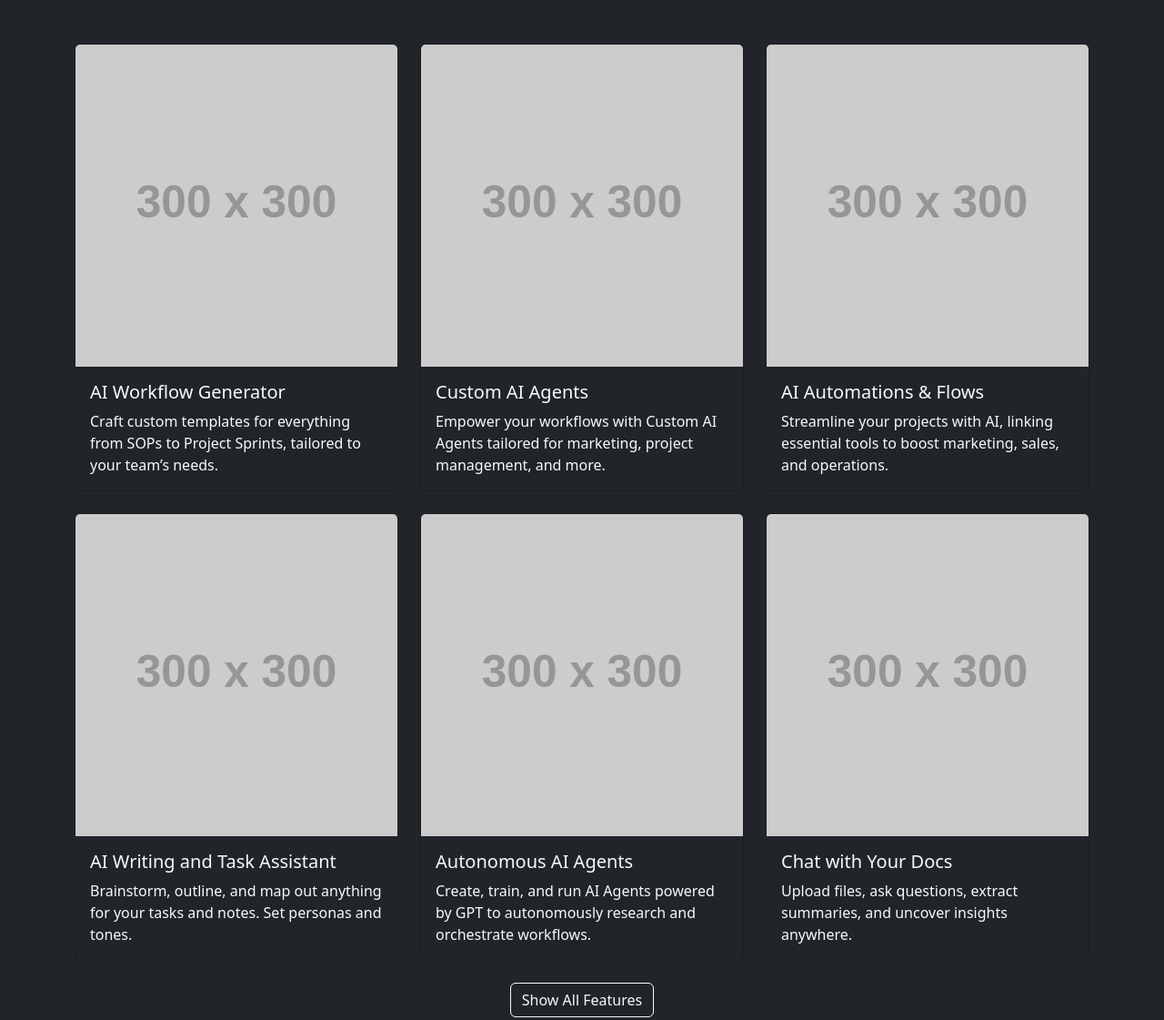
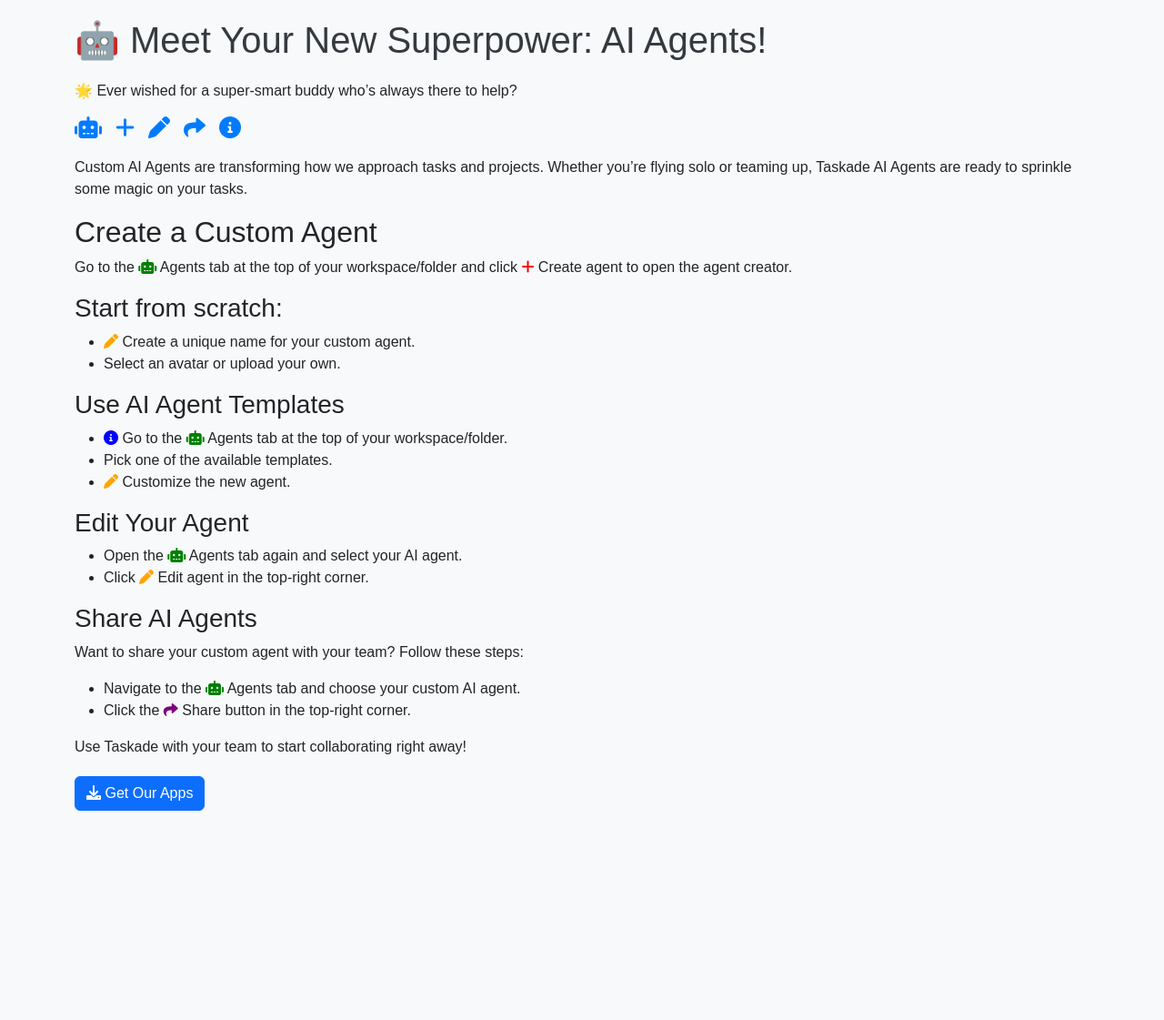
Before and after one commit to Bilal484/XTwoAI, a plain HTML site: page test.html in a window 1280 px wide. Shown: the whole page at 91% size. After the commit the page ends 911 px from the top, so only its background shows below. Drawn offline with nearby package versions, Linux system fonts and the light colour scheme; placeholder pictures from the web are drawn by us.

Commit message:
Shayan || Update

```diff
--- a/assets/css/ai-agent.css
+++ b/assets/css/ai-agent.css
@@ -14,6 +14,9 @@
     }
 
     p{
+        color: gray;
+    }
+    ul li {
         color: gray;
     }
 
@@ -61,6 +64,8 @@
         box-shadow: 0 4px 12px rgba(255, 94, 98, 0.3);
       }
 
+
+
       @media (max-width: 576px) {
         .email-input {
           flex-direction: column;
--- a/test.html
+++ b/test.html
@@ -3,101 +3,124 @@
 <head>
     <meta charset="UTF-8">
     <meta name="viewport" content="width=device-width, initial-scale=1.0">
-    <title>Bootstrap Cards Layout</title>
+    <title>Taskade AI Agents</title>
     <!-- Bootstrap CSS -->
     <link href="https://cdn.jsdelivr.net/npm/bootstrap@5.3.0-alpha1/dist/css/bootstrap.min.css" rel="stylesheet">
-    <!-- Custom CSS -->
-    <link rel="stylesheet" href="styles.css">
+    <!-- Font Awesome -->
+    <link rel="stylesheet" href="https://cdnjs.cloudflare.com/ajax/libs/font-awesome/6.0.0-beta3/css/all.min.css">
+
+    <style>
+        body {
+            font-family: 'Arial', sans-serif;
+            background-color: #f8f9fa;
+            padding: 20px;
+        }
+
+        h1 {
+            color: #343a40;
+            margin-bottom: 20px;
+        }
+
+        .icon-section {
+            display: flex;
+            justify-content: flex-start;
+            gap: 15px;
+            margin-bottom: 20px;
+        }
+
+        .icon-section i {
+            font-size: 24px;
+            color: #007bff;
+        }
+
+        .icon-section i:hover {
+            color: #0056b3;
+        }
+
+        .custom-btn {
+            margin-top: 20px;
+        }
+
+        .fa-robot {
+            color: green;
+        }
+
+        .fa-plus {
+            color: red;
+        }
+
+        .fa-pen {
+            color: orange;
+        }
+
+        .fa-share {
+            color: purple;
+        }
+
+        .fa-info-circle {
+            color: blue;
+        }
+    </style>
 </head>
-<body class="bg-dark text-light">
-    <section class="container py-5">
-        <div class="row g-4">
-            <!-- Card 1 -->
-            <div class="col-lg-4 col-md-6">
-                <div class="card bg-dark text-light h-100">
-                    <img src="https://via.placeholder.com/300" class="card-img-top" alt="AI Workflow Generator">
-                    <div class="card-body">
-                        <h5 class="card-title">AI Workflow Generator</h5>
-                        <p class="card-text">
-                            Craft custom templates for everything from SOPs to Project Sprints, tailored to your team’s needs.
-                        </p>
-                    </div>
-                </div>
-            </div>
+<body>
 
-            <!-- Card 2 -->
-            <div class="col-lg-4 col-md-6">
-                <div class="card bg-dark text-light h-100">
-                    <img src="https://via.placeholder.com/300" class="card-img-top" alt="Custom AI Agents">
-                    <div class="card-body">
-                        <h5 class="card-title">Custom AI Agents</h5>
-                        <p class="card-text">
-                            Empower your workflows with Custom AI Agents tailored for marketing, project management, and more.
-                        </p>
-                    </div>
-                </div>
-            </div>
+    <div class="container">
+        <h1>🤖 Meet Your New Superpower: AI Agents!</h1>
 
-            <!-- Card 3 -->
-            <div class="col-lg-4 col-md-6">
-                <div class="card bg-dark text-light h-100">
-                    <img src="https://via.placeholder.com/300" class="card-img-top" alt="AI Automations & Flows">
-                    <div class="card-body">
-                        <h5 class="card-title">AI Automations & Flows</h5>
-                        <p class="card-text">
-                            Streamline your projects with AI, linking essential tools to boost marketing, sales, and operations.
-                        </p>
-                    </div>
-                </div>
-            </div>
+        <p>🌟 Ever wished for a super-smart buddy who’s always there to help?</p>
 
-            <!-- Card 4 -->
-            <div class="col-lg-4 col-md-6">
-                <div class="card bg-dark text-light h-100">
-                    <img src="https://via.placeholder.com/300" class="card-img-top" alt="AI Writing and Task Assistant">
-                    <div class="card-body">
-                        <h5 class="card-title">AI Writing and Task Assistant</h5>
-                        <p class="card-text">
-                            Brainstorm, outline, and map out anything for your tasks and notes. Set personas and tones.
-                        </p>
-                    </div>
-                </div>
-            </div>
-
-            <!-- Card 5 -->
-            <div class="col-lg-4 col-md-6">
-                <div class="card bg-dark text-light h-100">
-                    <img src="https://via.placeholder.com/300" class="card-img-top" alt="Autonomous AI Agents">
-                    <div class="card-body">
-                        <h5 class="card-title">Autonomous AI Agents</h5>
-                        <p class="card-text">
-                            Create, train, and run AI Agents powered by GPT to autonomously research and orchestrate workflows.
-                        </p>
-                    </div>
-                </div>
-            </div>
-
-            <!-- Card 6 -->
-            <div class="col-lg-4 col-md-6">
-                <div class="card bg-dark text-light h-100">
-                    <img src="https://via.placeholder.com/300" class="card-img-top" alt="Chat with Your Docs">
-                    <div class="card-body">
-                        <h5 class="card-title">Chat with Your Docs</h5>
-                        <p class="card-text">
-                            Upload files, ask questions, extract summaries, and uncover insights anywhere.
-                        </p>
-                    </div>
-                </div>
-            </div>
+        <div class="icon-section">
+            <!-- Robot Icon -->
+            <i class="fas fa-robot"></i>
+            <!-- Plus Icon -->
+            <i class="fas fa-plus"></i>
+            <!-- Pen Icon -->
+            <i class="fas fa-pen"></i>
+            <!-- Share Icon -->
+            <i class="fas fa-share"></i>
+            <!-- Info Circle Icon -->
+            <i class="fas fa-info-circle"></i>
         </div>
 
-        <!-- Button Section -->
-        <div class="text-center mt-4">
-            <button class="btn btn-outline-light">Show All Features</button>
+        <p>Custom AI Agents are transforming how we approach tasks and projects. Whether you’re flying solo or teaming up, Taskade AI Agents are ready to sprinkle some magic on your tasks.</p>
+
+        <h2>Create a Custom Agent</h2>
+        <p>Go to the <i class="fas fa-robot"></i> Agents tab at the top of your workspace/folder and click <i class="fas fa-plus"></i> Create agent to open the agent creator.</p>
+
+        <h3>Start from scratch:</h3>
+        <ul>
+            <li><i class="fas fa-pen"></i> Create a unique name for your custom agent.</li>
+            <li>Select an avatar or upload your own.</li>
+        </ul>
+
+        <h3>Use AI Agent Templates</h3>
+        <ul>
+            <li><i class="fas fa-info-circle"></i> Go to the <i class="fas fa-robot"></i> Agents tab at the top of your workspace/folder.</li>
+            <li>Pick one of the available templates.</li>
+            <li><i class="fas fa-pen"></i> Customize the new agent.</li>
+        </ul>
+
+        <h3>Edit Your Agent</h3>
+        <ul>
+            <li>Open the <i class="fas fa-robot"></i> Agents tab again and select your AI agent.</li>
+            <li>Click <i class="fas fa-pen"></i> Edit agent in the top-right corner.</li>
+        </ul>
+
+        <h3>Share AI Agents</h3>
+        <p>Want to share your custom agent with your team? Follow these steps:</p>
+        <ul>
+            <li>Navigate to the <i class="fas fa-robot"></i> Agents tab and choose your custom AI agent.</li>
+            <li>Click the <i class="fas fa-share"></i> Share button in the top-right corner.</li>
+        </ul>
+
+        <p>Use Taskade with your team to start collaborating right away!</p>
+        <div class="custom-btn">
+            <a href="https://taskade.com/downloads" class="btn btn-primary"><i class="fas fa-download"></i> Get Our Apps</a>
         </div>
-    </section>
+    </div>
 
     <!-- Bootstrap JS -->
-    <script src="https://cdn.jsdelivr.net/npm/bootstrap@5.3.0-alpha1/dist/js/bootstrap.bundle.min.js"></script>
+    <script src="https://cdn.jsdelivr.net/npm/@popperjs/core@2.11.6/dist/umd/popper.min.js"></script>
+    <script src="https://cdn.jsdelivr.net/npm/bootstrap@5.3.0-alpha1/dist/js/bootstrap.min.js"></script>
 </body>
 </html>
```
Also changed, not shown: ai-agent.html (+93 -13 lines).
